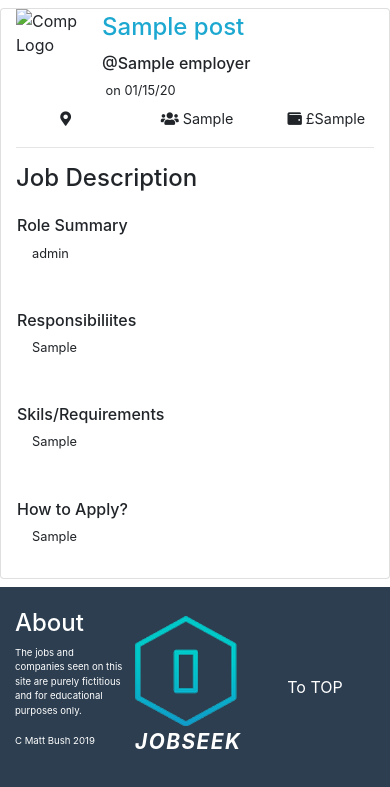
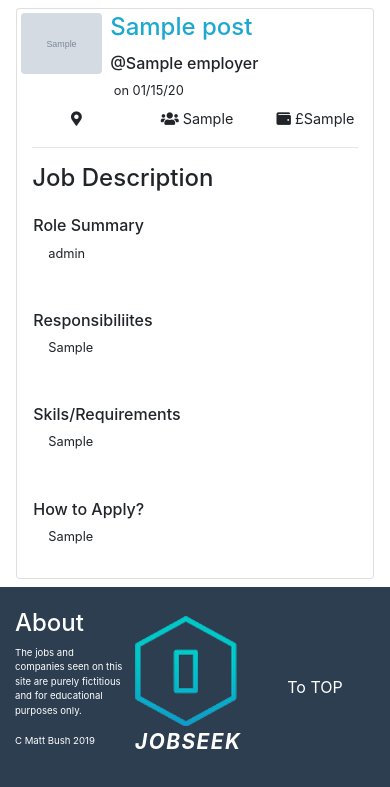
Before and after one commit to gitbush/jobseek, a Flask app: page /job/1 in a window 390 px wide. Shown: the part 76-863 px from the top of the page. Run offline with Flask 2, Linux system fonts and the light colour scheme; tables that the repository leaves empty hold one stand-in row (values such as "Sample post"); grey boxes marked "Sample" are stand-in pictures; some libraries are stand-ins or nearby versions.

Commit message:
Add company logo to job post page

```diff
--- a/jobseek/templates/job_post.html
+++ b/jobseek/templates/job_post.html
@@ -2,10 +2,12 @@
 {% block content %}
     <main class="container">
         <div class="row justify-content-center">
-            <section class="card m-2 col-12 col-md-10 col-lg-8">
+            <section class="card m-2 col-11 col-lg-8">
                 <div class="row">
-                    <img src="" class="col-3 rounded img-fluid" alt="Comp Logo">
-                    <div class="col-5 col-sm-6 p-0">
+                    <div class="col-3 col-md-2 p-1 text-center">
+                        <img src="{{ job.author.logo_url }}" class="col-3 rounded img-fluid p-0" alt="Comp Logo">
+                    </div>
+                    <div class="col-7 col-sm-6 p-0">
                         <div class="row m-1"><h1 class="job-title">{{ job.title }}</h1></div>
                         <div class="row m-1"><h2 class="job-subtitle">@{{ job.author.companyName }}</h2><small>&nbsp;on&nbsp;{{ job.date_posted.strftime('%m/%d/%y') }}</small> </div>
                     </div>
```
